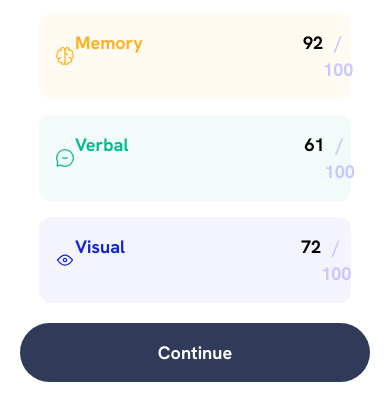
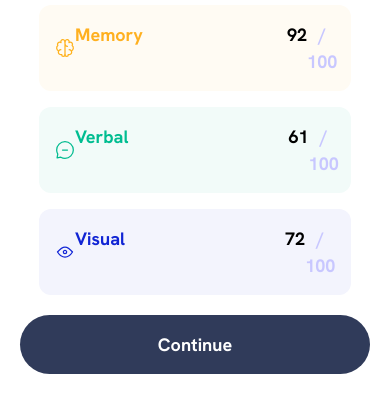
Before and after one commit to kalebemax/results-summary-component-main, a plain HTML site: page index.html in a window 390 px wide. Shown: the part 560-954 px from the top of the page. Drawn offline with nearby package versions, Linux system fonts and the light colour scheme.

Commit message:
update index.html

```diff
--- a/index.html
+++ b/index.html
@@ -33,7 +33,7 @@
   >
     <main class="flex flex-col sm:flex-row sm:justify-center sm:items-center">
       <!-- Result div -->
-      <div class="flex flex-col justify-center items-center bg-gradient-to-b from-[#7857ff] to-[#2e2be9] rounded-b-3xl sm:rounded-3xl h-[400px] sm:h-[500px] mt-28 sm:mt-0 w-screen sm:w-[350px] font-medium">
+      <div class="flex flex-col justify-center items-center bg-gradient-to-b from-[#7857ff] to-[#2e2be9] rounded-b-3xl sm:rounded-3xl h-[400px] sm:h-[500px] mt-24 sm:mt-0 w-screen sm:w-[350px] font-medium">
         <h1 class="font-semibold sm:text-2xl sm:mt-5">Your Result</h1>
         <div class="rounded-[100%] p-10 sm:p-16 mt-6 bg-gradient-to-b from-[#4e21ca] to-[#2421ca00]">
           <p class=" text-6xl text-white font-extrabold">76</p>
@@ -49,16 +49,16 @@
       shadow-2xl sm:rounded-r-3xl sm:p-5 sm:h-[500px]">
       <h3 class="text-[#303b5a] font-extrabold pl-14 sm:pl-3 mt-5 sm:mt-0 mb-3 text-xl sm:text-2xl self-start">Summary</h3>
         <div class="bg-[#FFF6F6] rounded-xl w-[80%] sm:w-80 m-2 p-4 flex justify-between">
-          <img src="images/icon-reaction.svg" alt="icon-reaction"> <p class="text-[#ff5757]">Reaction</p> <p class="text-black ml-40 sm:ml-20">80</p> / 100
+          <img src="images/icon-reaction.svg" alt="icon-reaction"> <p class="text-[#ff5757]">Reaction</p> <p class="text-black ml-36 sm:ml-20">80</p> / 100
         </div>
         <div class="bg-[#FFFBF3] rounded-xl w-[80%] sm:w-80 m-2 flex justify-between p-4">
-          <img src="images/icon-memory.svg" alt="icon-memory"> <p class="text-[#ffb01f]">Memory</p> <p class="text-black ml-40 sm:ml-20">92</p> / 100
+          <img src="images/icon-memory.svg" alt="icon-memory"> <p class="text-[#ffb01f]">Memory</p> <p class="text-black ml-36 sm:ml-20">92</p> / 100
         </div>
         <div class="bg-[#F2FBF9] rounded-xl w-[80%] sm:w-80 m-2 flex justify-between p-4">
-          <img src="images/icon-verbal.svg" alt="icon-verbal"> <p class="text-[#00bd91]">Verbal</p> <p class="text-black ml-44 sm:ml-24">61</p> / 100
+          <img src="images/icon-verbal.svg" alt="icon-verbal"> <p class="text-[#00bd91]">Verbal</p> <p class="text-black ml-40 sm:ml-24">61</p> / 100
         </div>
         <div class="bg-[#F3F4FD] rounded-xl w-[80%] sm:w-80 m-2 flex justify-between p-4">
-          <img src="images/icon-visual.svg" alt="icon-visual"> <p class="text-[#1125d4]">Visual</p> <p class="text-black ml-44 sm:ml-24">72</p> / 100
+          <img src="images/icon-visual.svg" alt="icon-visual"> <p class="text-[#1125d4]">Visual</p> <p class="text-black ml-40 sm:ml-24">72</p> / 100
         </div>
         <button class="bg-[#303b5a] hover:bg-[#4E21CA] active:opacity-70 transition-all text-white m-3 sm:mt-8 rounded-full p-4 w-[350px] sm:w-80">Continue</button>
       </div>
```
